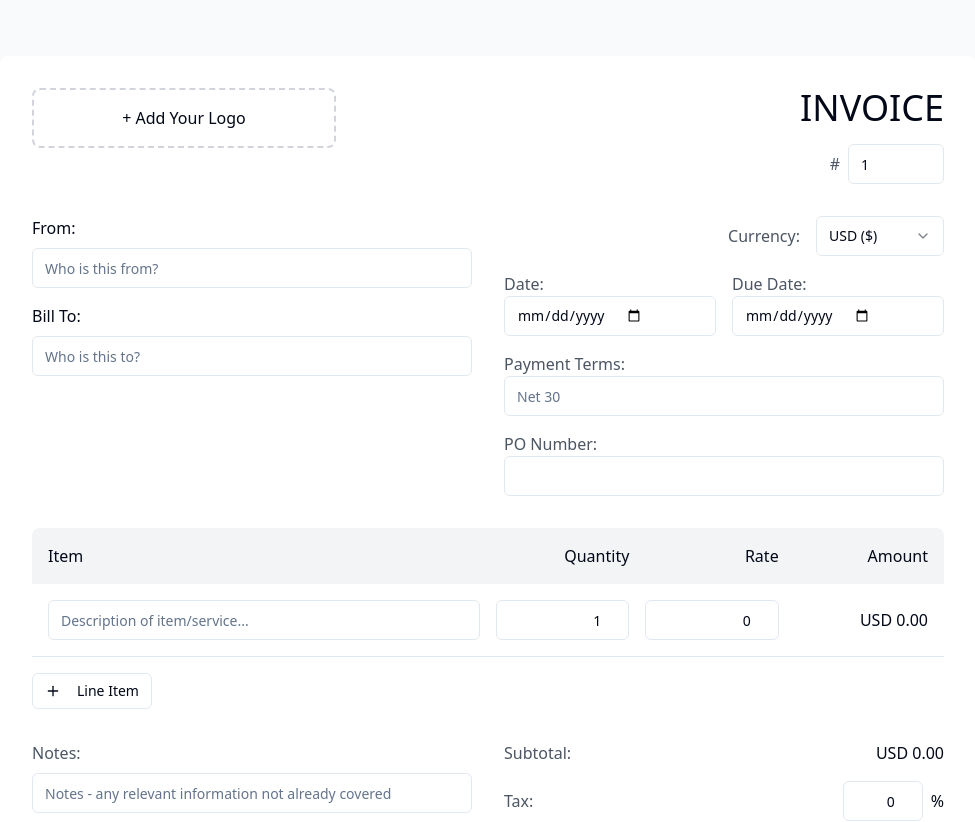
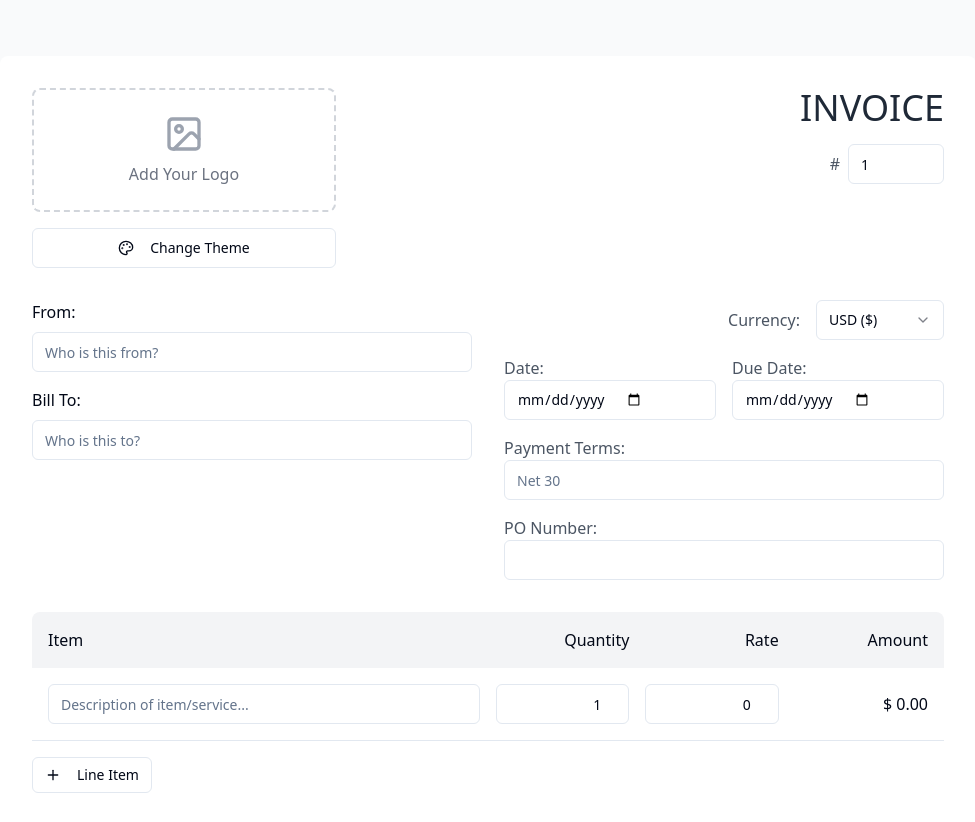
Before and after one commit to prantikseal/theme-invoice-magic, a React (Vite) app: page / in a window 1280 px wide. Shown: the top 822 px of the page, without its empty margins (152-1127 px from the left). Built offline with nearby package versions, Linux system fonts and the light colour scheme.

Commit message:
Fix: Add logo and theme changes
Implement the ability to add a logo and allow theme changes.

```diff
--- a/src/components/InvoiceGenerator.tsx
+++ b/src/components/InvoiceGenerator.tsx
@@ -1,10 +1,13 @@
 
-import React, { useState } from 'react';
+import React, { useState, useRef } from 'react';
 import { jsPDF } from 'jspdf';
-import { Download, Plus, Currency } from 'lucide-react';
+import { Download, Plus, Currency, Check, Image, Palette } from 'lucide-react';
 import { Button } from '@/components/ui/button';
 import { Input } from '@/components/ui/input';
 import { Select, SelectContent, SelectItem, SelectTrigger, SelectValue } from '@/components/ui/select';
+import { Popover, PopoverContent, PopoverTrigger } from '@/components/ui/popover';
+import { Toggle } from '@/components/ui/toggle';
+import { invoiceThemes, InvoiceTheme } from '@/utils/invoiceThemes';
 
 interface LineItem {
   description: string;
@@ -26,6 +29,10 @@ const InvoiceGenerator = () => {
   const [currency, setCurrency] = useState('USD');
   const [tax, setTax] = useState(0);
   const [amountPaid, setAmountPaid] = useState(0);
+  const [logo, setLogo] = useState<string | null>(null);
+  const [selectedTheme, setSelectedTheme] = useState<InvoiceTheme>(invoiceThemes[0]);
+
+  const fileInputRef = useRef<HTMLInputElement>(null);
 
   const handleAddLineItem = () => {
     setLineItems([...lineItems, { description: '', quantity: 1, rate: 0 }]);
@@ -51,6 +58,25 @@ const InvoiceGenerator = () => {
     return calculateTotal() - amountPaid;
   };
 
+  const handleLogoUpload = (e: React.ChangeEvent<HTMLInputElement>) => {
+    const file = e.target.files?.[0];
+    if (file) {
+      const reader = new FileReader();
+      reader.onload = (event) => {
+        if (event.target?.result) {
+          setLogo(event.target.result as string);
+        }
+      };
+      reader.readAsDataURL(file);
+    }
+  };
+
+  const handleSelectLogoClick = () => {
+    if (fileInputRef.current) {
+      fileInputRef.current.click();
+    }
+  };
+
   const handleExportPDF = () => {
     const doc = new jsPDF();
     doc.text('INVOICE', 105, 15, { align: 'center' });
@@ -60,20 +86,108 @@ const InvoiceGenerator = () => {
     doc.text(fromDetails, 20, 65);
     doc.text(`To:`, 20, 85);
     doc.text(toDetails, 20, 95);
+
+    // If there's a logo, add it to the PDF
+    if (logo) {
+      try {
+        doc.addImage(logo, 'JPEG', 20, 15, 40, 30);
+      } catch (error) {
+        console.error('Error adding logo to PDF:', error);
+      }
+    }
+
     doc.save('invoice.pdf');
+  };
+
+  const getCurrencySymbol = (currencyCode: string) => {
+    switch (currencyCode) {
+      case 'USD': return '$';
+      case 'EUR': return '€';
+      case 'GBP': return '£';
+      default: return '$';
+    }
+  };
+
+  const applyThemeClass = (elementType: 'primary' | 'background' | 'text' | 'accent' | 'headerBackground') => {
+    if (elementType === 'headerBackground' && selectedTheme.headerBackground) {
+      return selectedTheme.headerBackground;
+    }
+    return selectedTheme[elementType] || '';
   };
 
   return (
     <div className="container mx-auto p-6 max-w-5xl">
-      <div className="bg-white rounded-lg shadow-lg p-8">
+      <div className={`rounded-lg shadow-lg p-8 ${applyThemeClass('background')}`}>
         <div className="flex justify-between items-start mb-8">
           <div className="w-1/3">
-            <div className="border-2 border-dashed border-gray-300 rounded-lg p-4 text-center cursor-pointer hover:border-gray-400 transition-colors">
-              + Add Your Logo
+            <input
+              type="file"
+              ref={fileInputRef}
+              onChange={handleLogoUpload}
+              accept="image/*"
+              className="hidden"
+            />
+            {logo ? (
+              <div className="relative group">
+                <img
+                  src={logo}
+                  alt="Company Logo"
+                  className="max-h-28 mb-4"
+                />
+                <div
+                  className="absolute inset-0 bg-black bg-opacity-50 flex items-center justify-center opacity-0 group-hover:opacity-100 transition-opacity cursor-pointer"
+                  onClick={handleSelectLogoClick}
+                >
+                  <span className="text-white text-sm">Change Logo</span>
+                </div>
+              </div>
+            ) : (
+              <div
+                className="border-2 border-dashed border-gray-300 rounded-lg p-6 text-center cursor-pointer hover:border-gray-400 transition-colors flex flex-col items-center justify-center"
+                onClick={handleSelectLogoClick}
+              >
+                <Image className="h-10 w-10 text-gray-400 mb-2" />
+                <span className="text-gray-500">Add Your Logo</span>
+              </div>
+            )}
+
+            <div className="mt-4">
+              <Popover>
+                <PopoverTrigger asChild>
+                  <Button variant="outline" className="w-full">
+                    <Palette className="h-4 w-4 mr-2" />
+                    Change Theme
+                  </Button>
+                </PopoverTrigger>
+                <PopoverContent className="w-64">
+                  <div className="space-y-2">
+                    <h3 className="font-medium text-sm mb-2">Select Theme</h3>
+                    <div className="grid gap-2">
+                      {invoiceThemes.map((theme) => (
+                        <div
+                          key={theme.name}
+                          className={`flex items-center justify-between p-2 rounded-md cursor-pointer hover:bg-slate-100 ${
+                            selectedTheme.name === theme.name ? 'bg-slate-100' : ''
+                          }`}
+                          onClick={() => setSelectedTheme(theme)}
+                        >
+                          <div className="flex items-center gap-2">
+                            <div className={`h-4 w-4 rounded-full ${theme.primary}`}></div>
+                            <span>{theme.name}</span>
+                          </div>
+                          {selectedTheme.name === theme.name && <Check className="h-4 w-4" />}
+                        </div>
+                      ))}
+                    </div>
+                  </div>
+                </PopoverContent>
+              </Popover>
             </div>
           </div>
           <div className="text-right">
-            <h1 className="text-4xl font-light mb-4">INVOICE</h1>
+            <h1 className={`text-4xl font-light mb-4 ${
+              selectedTheme.headerBackground ? selectedTheme.headerBackground + ' py-2 px-4 rounded' : applyThemeClass('text')
+            }`}>INVOICE</h1>
             <div className="flex items-center justify-end gap-2">
               <span className="text-gray-600">#</span>
               <Input
@@ -142,7 +256,7 @@ const InvoiceGenerator = () => {
         </div>
 
         <div className="mb-8">
-          <div className="bg-gray-100 p-4 rounded-t-lg grid grid-cols-12 gap-4">
+          <div className={`p-4 rounded-t-lg grid grid-cols-12 gap-4 ${applyThemeClass('accent')}`}>
             <div className="col-span-6 font-medium">Item</div>
             <div className="col-span-2 font-medium text-right">Quantity</div>
             <div className="col-span-2 font-medium text-right">Rate</div>
@@ -175,7 +289,7 @@ const InvoiceGenerator = () => {
                 />
               </div>
               <div className="col-span-2 flex items-center justify-end">
-                {currency} {(item.quantity * item.rate).toFixed(2)}
+                {getCurrencySymbol(currency)} {(item.quantity * item.rate).toFixed(2)}
               </div>
             </div>
           ))}
@@ -212,7 +326,7 @@ const InvoiceGenerator = () => {
           <div className="space-y-4">
             <div className="flex justify-between">
               <span className="text-gray-600">Subtotal:</span>
-              <span>{currency} {calculateSubtotal().toFixed(2)}</span>
+              <span>{getCurrencySymbol(currency)} {calculateSubtotal().toFixed(2)}</span>
             </div>
             <div className="flex justify-between items-center">
               <span className="text-gray-600">Tax:</span>
@@ -228,12 +342,12 @@ const InvoiceGenerator = () => {
             </div>
             <div className="flex justify-between">
               <span className="font-medium">Total:</span>
-              <span className="font-medium">{currency} {calculateTotal().toFixed(2)}</span>
+              <span className="font-medium">{getCurrencySymbol(currency)} {calculateTotal().toFixed(2)}</span>
             </div>
             <div className="flex justify-between items-center">
               <span className="text-gray-600">Amount Paid:</span>
               <div className="flex items-center gap-2">
-                <span>{currency}</span>
+                <span>{getCurrencySymbol(currency)}</span>
                 <Input
                   type="number"
                   value={amountPaid}
@@ -244,7 +358,7 @@ const InvoiceGenerator = () => {
             </div>
             <div className="flex justify-between font-medium">
               <span>Balance Due:</span>
-              <span>{currency} {calculateBalance().toFixed(2)}</span>
+              <span>{getCurrencySymbol(currency)} {calculateBalance().toFixed(2)}</span>
             </div>
           </div>
         </div>
--- /dev/null
+++ b/src/utils/invoiceThemes.ts
@@ -0,0 +1,50 @@
+
+export type InvoiceTheme = {
+  name: string;
+  primary: string;
+  background: string;
+  text: string;
+  accent: string;
+  headerBackground?: string;
+};
+
+export const invoiceThemes: InvoiceTheme[] = [
+  {
+    name: "Classic",
+    primary: "bg-gray-800",
+    background: "bg-white",
+    text: "text-gray-800",
+    accent: "bg-gray-100",
+  },
+  {
+    name: "Modern",
+    primary: "bg-blue-600",
+    background: "bg-white",
+    text: "text-gray-800",
+    accent: "bg-blue-50",
+    headerBackground: "bg-blue-600 text-white",
+  },
+  {
+    name: "Professional",
+    primary: "bg-purple-600",
+    background: "bg-white",
+    text: "text-gray-800",
+    accent: "bg-purple-50",
+    headerBackground: "bg-purple-600 text-white",
+  },
+  {
+    name: "Minimal",
+    primary: "bg-gray-600",
+    background: "bg-gray-50",
+    text: "text-gray-800",
+    accent: "bg-white",
+  },
+  {
+    name: "Corporate",
+    primary: "bg-green-600",
+    background: "bg-white",
+    text: "text-gray-800",
+    accent: "bg-green-50",
+    headerBackground: "bg-green-600 text-white",
+  },
+];
```
